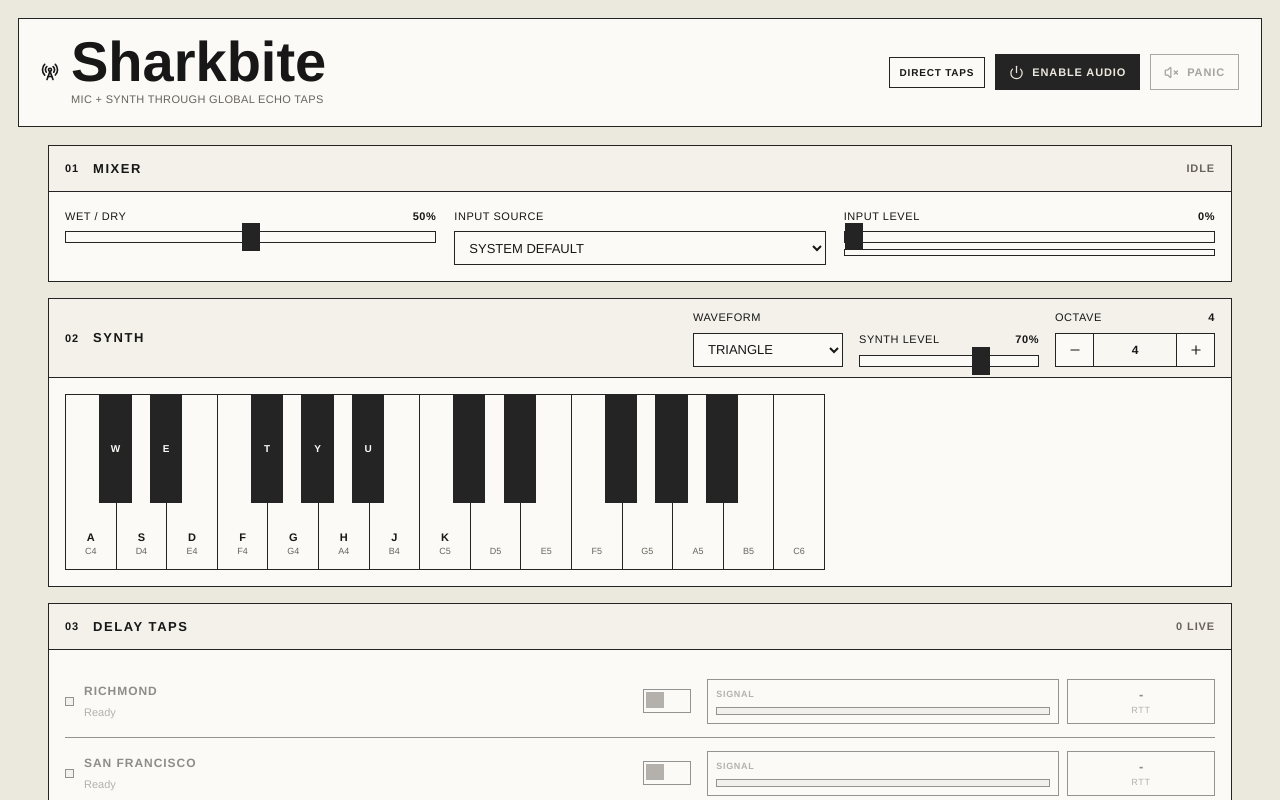
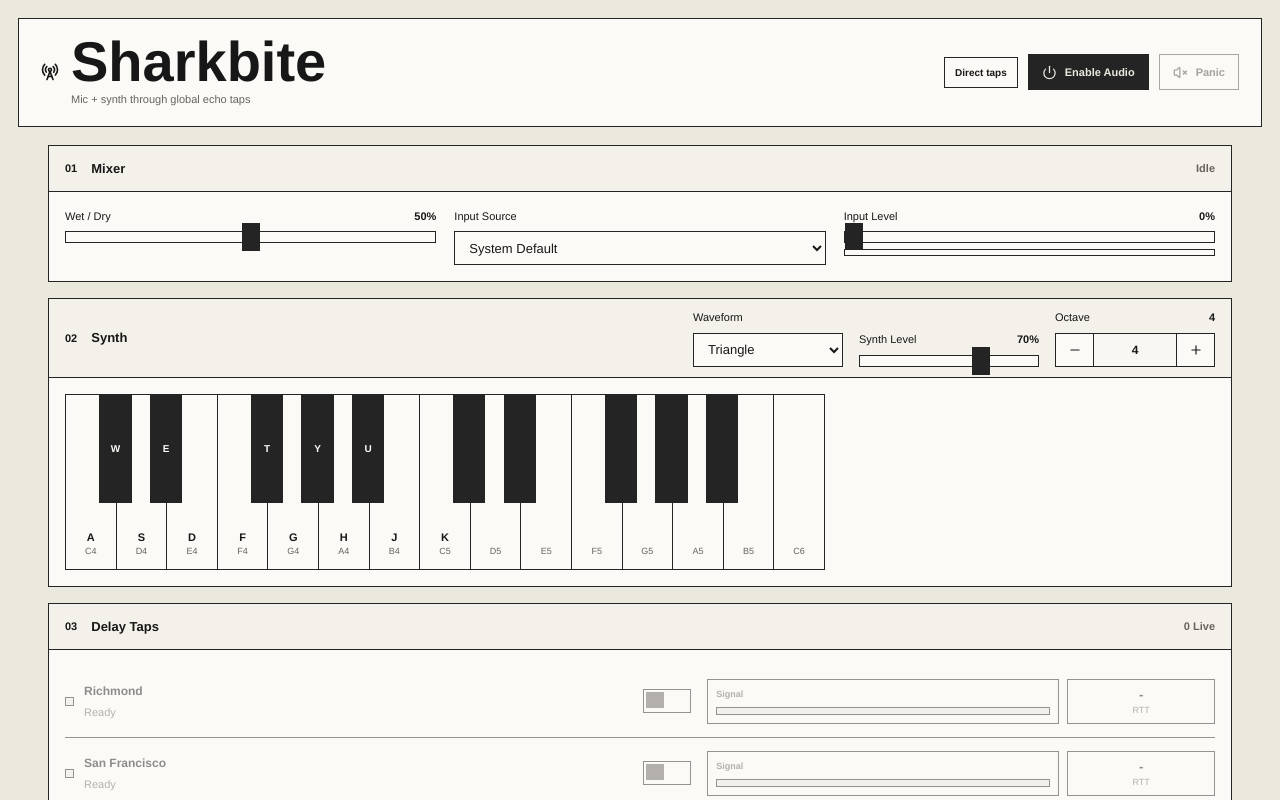
Before and after one commit to eastmountaincode/sharkbite-next, a Next.js app: page / in a window 1280 px wide. Shown: the top 800 px of the page. Built offline with nearby package versions, Linux system fonts and the light colour scheme.

Commit message:
Use mixed-case Sharkbite typography

```diff
--- a/src/app/globals.css
+++ b/src/app/globals.css
@@ -106,5 +106,4 @@ select {
   color: var(--foreground);
   min-height: 34px;
   padding: 6px 10px;
-  text-transform: uppercase;
 }
--- a/src/components/sharkbite/sharkbite.module.css
+++ b/src/components/sharkbite/sharkbite.module.css
@@ -36,9 +36,8 @@
 .brand p {
   color: var(--muted);
   font-size: 11px;
-  letter-spacing: 0.03em;
+  letter-spacing: 0;
   margin: 4px 0 0;
-  text-transform: uppercase;
 }
 
 .actions {
@@ -58,10 +57,9 @@
   font-weight: 850;
   gap: 8px;
   justify-content: center;
-  letter-spacing: 0.08em;
+  letter-spacing: 0;
   min-height: 36px;
   padding: 8px 13px;
-  text-transform: uppercase;
 }
 
 .primaryButton {
@@ -86,9 +84,8 @@
   color: var(--foreground);
   font-size: 10px;
   font-weight: 800;
-  letter-spacing: 0.08em;
+  letter-spacing: 0;
   padding: 7px 10px;
-  text-transform: uppercase;
 }
 
 .content {
@@ -118,17 +115,15 @@
 .moduleHeader h2 {
   font-size: 13px;
   font-weight: 850;
-  letter-spacing: 0.12em;
+  letter-spacing: 0;
   margin: 0;
-  text-transform: uppercase;
 }
 
 .moduleNumber,
 .moduleStatus {
   font-size: 11px;
   font-weight: 850;
-  letter-spacing: 0.08em;
-  text-transform: uppercase;
+  letter-spacing: 0;
 }
 
 .moduleStatus {
@@ -168,8 +163,7 @@
   font-size: 11px;
   gap: 12px;
   justify-content: space-between;
-  letter-spacing: 0.05em;
-  text-transform: uppercase;
+  letter-spacing: 0;
 }
 
 .controlLabel b {
@@ -179,8 +173,7 @@
 .controlNote {
   color: var(--muted);
   font-size: 10px;
-  letter-spacing: 0.03em;
-  text-transform: uppercase;
+  letter-spacing: 0;
 }
 
 .controlWithMeter {
@@ -383,9 +376,8 @@
 .tapIdentity h3 {
   font-size: 12px;
   font-weight: 850;
-  letter-spacing: 0.08em;
+  letter-spacing: 0;
   margin: 0;
-  text-transform: uppercase;
 }
 
 .tapIdentity p {
@@ -453,8 +445,7 @@
   display: block;
   font-size: 9px;
   font-weight: 850;
-  letter-spacing: 0.08em;
-  text-transform: uppercase;
+  letter-spacing: 0;
 }
 
 .tapSignalMeter {
@@ -491,8 +482,7 @@
   color: var(--muted);
   display: block;
   font-size: 9px;
-  letter-spacing: 0.08em;
-  text-transform: uppercase;
+  letter-spacing: 0;
 }
 
 .statusLine {
@@ -502,9 +492,8 @@
   font-size: 11px;
   gap: 12px;
   justify-content: space-between;
-  letter-spacing: 0.03em;
+  letter-spacing: 0;
   min-height: 28px;
-  text-transform: uppercase;
 }
 
 @media (max-width: 920px) {
```
